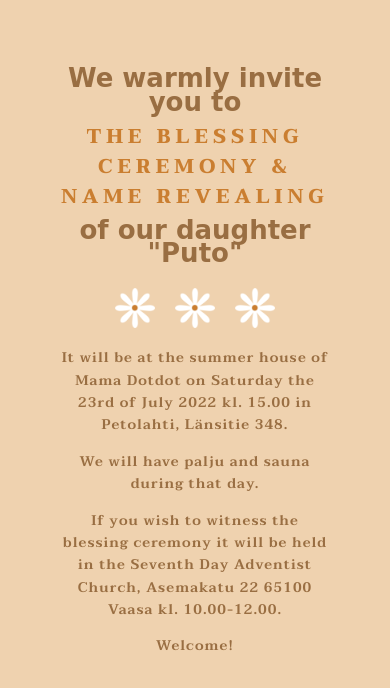
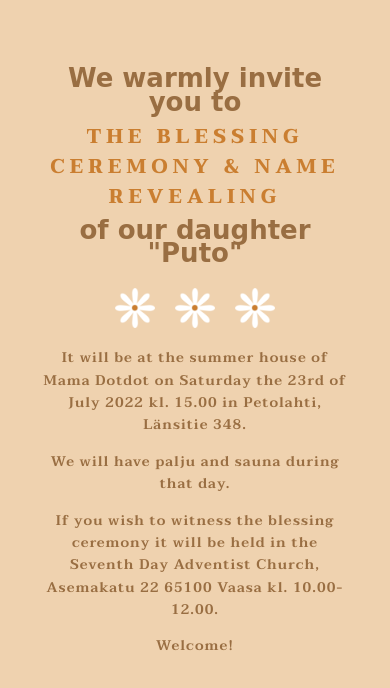
Before and after one commit to jennilint/invitation-puto, a plain HTML site: page index.html in a window 390 px wide. Drawn offline with Linux system fonts and the light colour scheme; a web font is replaced by a local one.

Commit message:
Add files via upload

```diff
--- a/index.html
+++ b/index.html
@@ -20,6 +20,7 @@
         margin-left: auto;
         margin-right: auto;
         margin-top: 40px;
+        top: 40vh;
     }
     #content {
         width: 700px;
@@ -28,6 +29,7 @@
         margin-right: auto;
         padding-top: 10px;
         padding-bottom: 30px;
+        top: 40vh;
     }
     .space {
         height: 50px;
@@ -103,13 +105,15 @@
     @media only screen and (max-width: 700px) {
         body {
             background-image: url('background-image.png');
+            background-size: cover;
+            background-position: center;
         }
         #card {
-            max-width: 300px;
+            max-width: 310px;
             min-width: 200px;
         }
         #content {
-            max-width: 275px;
+            max-width: 305px;
             min-width: 175px
         }
         h1 {
```
